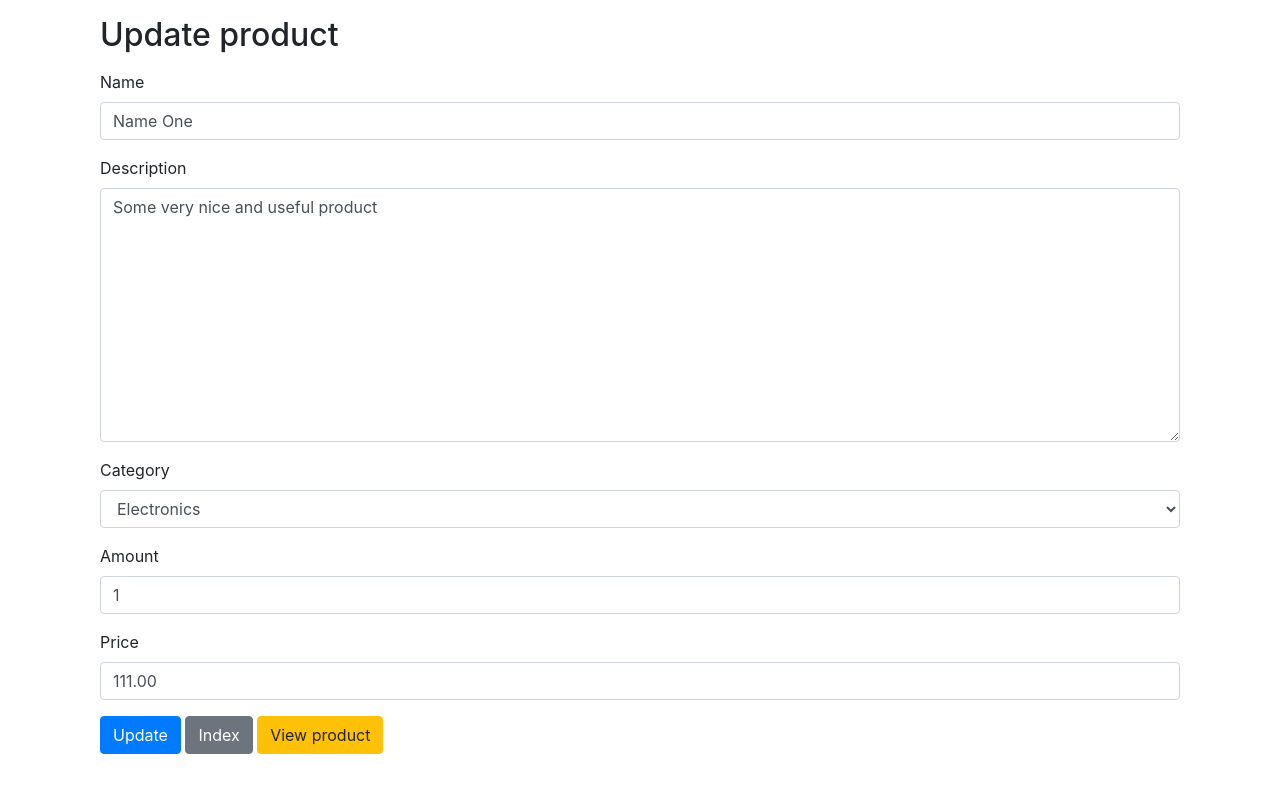
After one commit to ihinion/shop, a Django app: page /product/1/update/ in a window 1280 px wide. The commit adds this page. Run offline with Django 3.2, Linux system fonts and the light colour scheme; data comes from the database, SQL or seed files in the repository; some libraries are stand-ins or nearby versions.

Commit message:
Created update.html, update_view, path in urls.py, added 'update' links in index.html and product.html

```diff
--- a/source/main/urls.py
+++ b/source/main/urls.py
@@ -15,11 +15,12 @@
 """
 from django.contrib import admin
 from django.urls import path
-from webapp.views import index_view, product_view, add_view
+from webapp.views import index_view, product_view, add_view, update_view
 
 urlpatterns = [
     path('admin/', admin.site.urls),
     path('', index_view, name='index'),
     path('product/<pk>/', product_view, name='product'),
-    path('add/', add_view, name='add')
+    path('add/', add_view, name='add'),
+    path('product/<pk>/update/', update_view, name='update')
 ]
--- a/source/webapp/templates/index.html
+++ b/source/webapp/templates/index.html
@@ -18,7 +18,7 @@
                     <form class="form-inline">
                         <a class="btn btn-primary btn-sm mr-3" href="{% url 'product' product.pk %}" role="button">Details</a>
                         <a class="btn btn-danger btn-sm mr-3" href="#" role="button">Delete</a>
-                        <a class="btn btn-info btn-sm mr-3" href="#" role="button">Update</a>
+                        <a class="btn btn-info btn-sm mr-3" href="{% url 'update' product.pk %}" role="button">Update</a>
                     </form>
                 </div>
             </div>
--- a/source/webapp/templates/product.html
+++ b/source/webapp/templates/product.html
@@ -18,7 +18,7 @@
         <p>Amount: {{ product.amount }}</p>
         <a class="btn btn-primary mr-2" href="{% url 'index' %}" role="button">Index</a>
         <a class="btn btn-danger mr-2" href="#" role="button">Delete</a>
-        <a class="btn btn-info" href="#" role="button">Update</a>
+        <a class="btn btn-info" href="{% url 'update' product.pk %}" role="button">Update</a>
     </div>
 </div>
 {% endblock %}
--- /dev/null
+++ b/source/webapp/templates/update.html
@@ -0,0 +1,11 @@
+{% extends 'base.html' %}
+{% block title %}Update product{% endblock %}
+{% block content %}
+<div class="container">
+    <h2 class="my-3">Update product</h2>
+    <form action="{% url 'update' product.pk %}" method="post">
+        {% include 'partial/form.html' with button_text='Update' %}
+        <a class="btn btn-warning" href="{% url 'product' product.pk %}" role="button">View product</a>
+    </form>
+</div>
+{% endblock %}
--- a/source/webapp/views.py
+++ b/source/webapp/views.py
@@ -24,3 +24,28 @@
             return redirect('product', pk=product.pk)
         else:
             return render(request, 'add.html', {'form': form})
+
+
+def update_view(request, pk):
+    product = get_object_or_404(Product, pk=pk)
+    if request.method == 'GET':
+        form = ProductForm(data={
+            'name': product.name,
+            'description': product.description,
+            'category': product.category,
+            'amount': product.amount,
+            'price': product.price
+        })
+        return render(request, 'update.html', context={'form': form, 'product': product})
+    elif request.method == 'POST':
+        form = ProductForm(data=request.POST)
+        if form.is_valid():
+            product.name = form.cleaned_data['name']
+            product.description = form.cleaned_data['description']
+            product.category = form.cleaned_data['category']
+            product.amount = form.cleaned_data['amount']
+            product.price = form.cleaned_data['price']
+            product.save()
+            return redirect(product_view, pk=product.pk)
+        else:
+            return render(request, 'update.html', context={'form': form, 'product': product})
```
